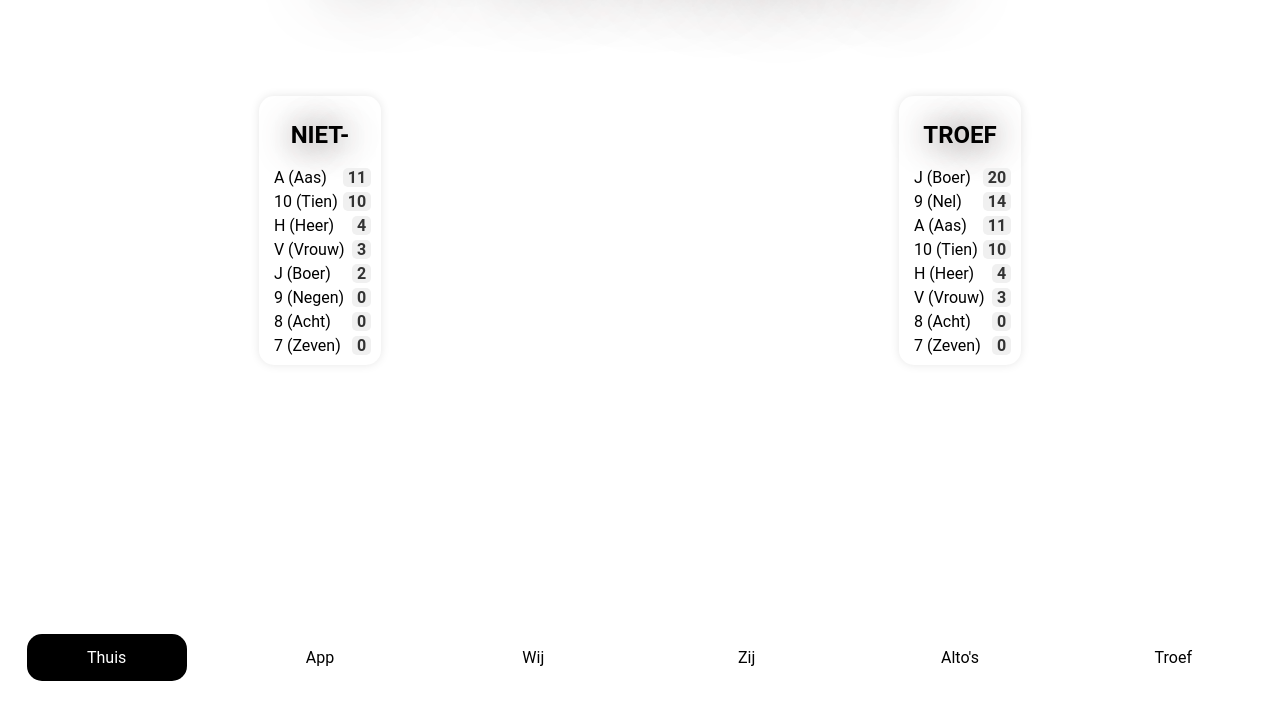
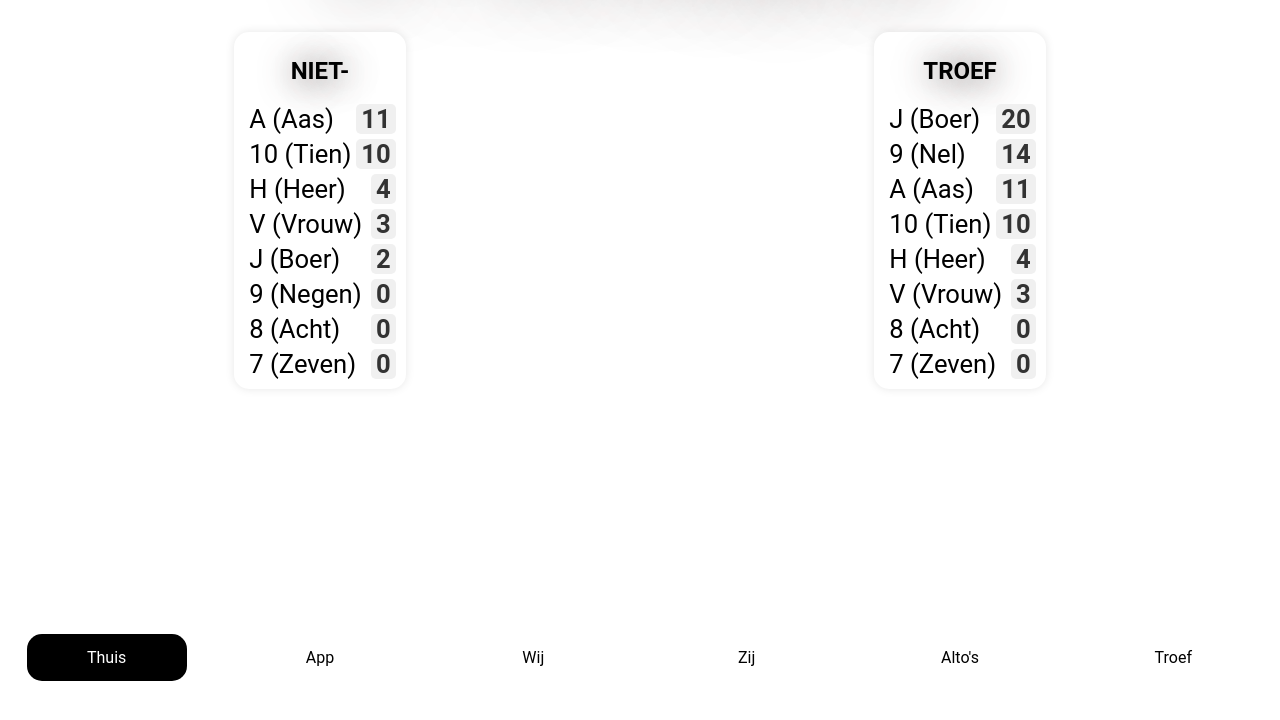
Before and after one commit to FriedScholvinck/kc_hartenjager, a plain HTML site: page index.html in a window 1280 px wide. Shown: the part 114-834 px from the top of the page. Drawn offline with nearby package versions, Linux system fonts and the light colour scheme.

Commit message:
Update style.css: Adjust margin and font size in .card-values-column

```diff
--- a/style.css
+++ b/style.css
@@ -314,7 +314,7 @@ nav a.active {
 
 .card-values-column {
   /* width: 50%; */
-  margin: 5%;
+  /* margin: 5%; */
   text-align: center;
   box-shadow: 0 0 10px rgba(0, 0, 0, 0.1);
   padding: 5px;
@@ -336,6 +336,7 @@ nav a.active {
   text-overflow: ellipsis; /* Adds an ellipsis if the text is too long */
   padding: 0 5px; /* Optional: Add some padding for better spacing */
   text-align: left;
+  font-size: 1.6em;
 }
 
 .value-box {
```
